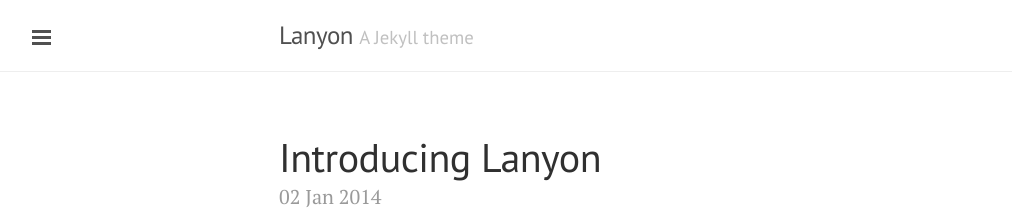
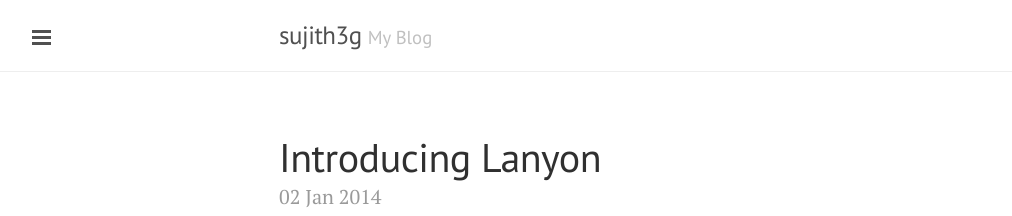
Before and after one commit to sujith3g/sujith3g.github.io, a Jekyll site: the page built from index.html, in a window 1280 px wide and 900 px high. Shown: the top 216 px of the window, without its empty margins (1-1013 px from the left). Built offline with Jekyll 4.4.1, drawn with Linux system fonts in a browser that asks for light colours; Markdown is read by kramdown in place of the engine named in the settings; the list of posts is cut into pages by our own code.

Commit message:
changed _config.yml

```diff
--- a/_config.yml
+++ b/_config.yml
@@ -6,14 +6,14 @@ pygments:         true
 permalink:        pretty
 
 # Setup
-title:            Lanyon
-tagline:          'A Jekyll theme'
-description:      'A reserved <a href="http://jekyllrb.com" target="_blank">Jekyll</a> theme that places the utmost gravity on content with a hidden drawer. Made by <a href="https://twitter.com/mdo" target="_blank">@mdo</a>.'
-url:              http://lanyon.getpoole.com
+title:            sujith3g
+tagline:          'My Blog'
+description:      'A Blog using Markdown and text editor'
+url:              http://sujith3g.github.io
 
 author:
-  name:           'Mark Otto'
-  url:            https://twitter.com/mdo
+  name:           'Sujith G'
+  url:            https://github.com/sujith3g
 
 paginate:         5
 
```
